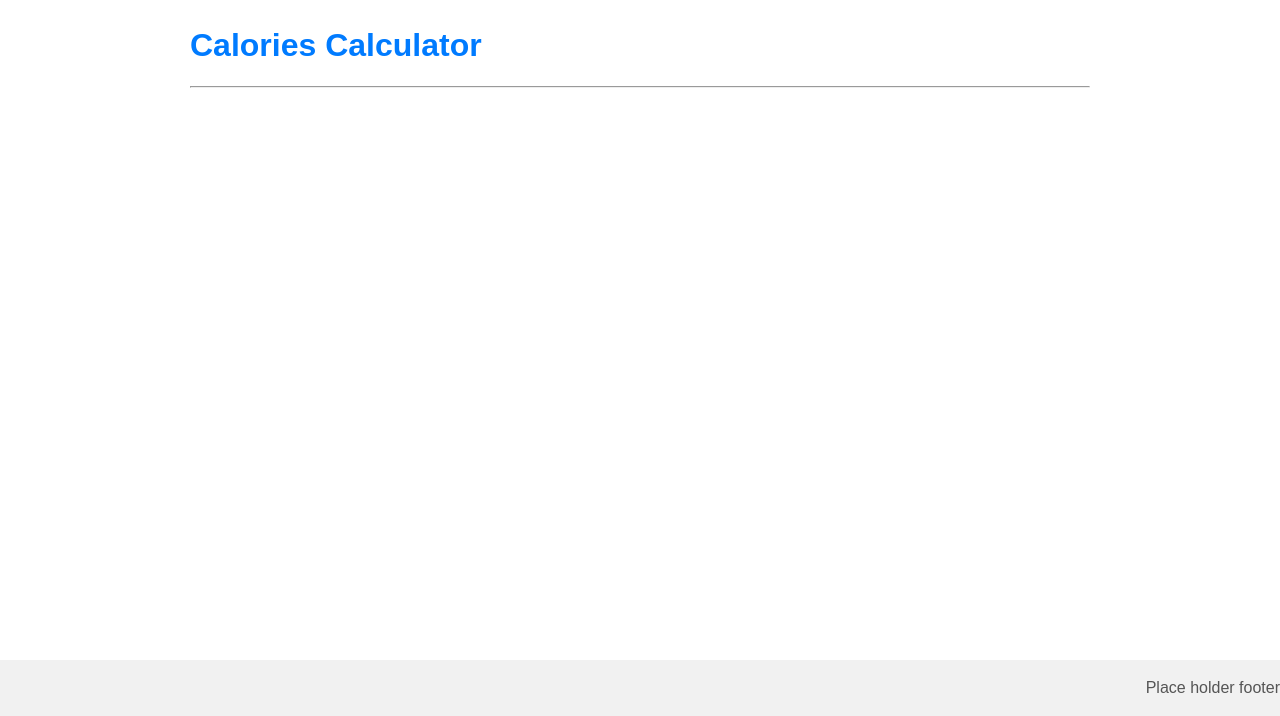
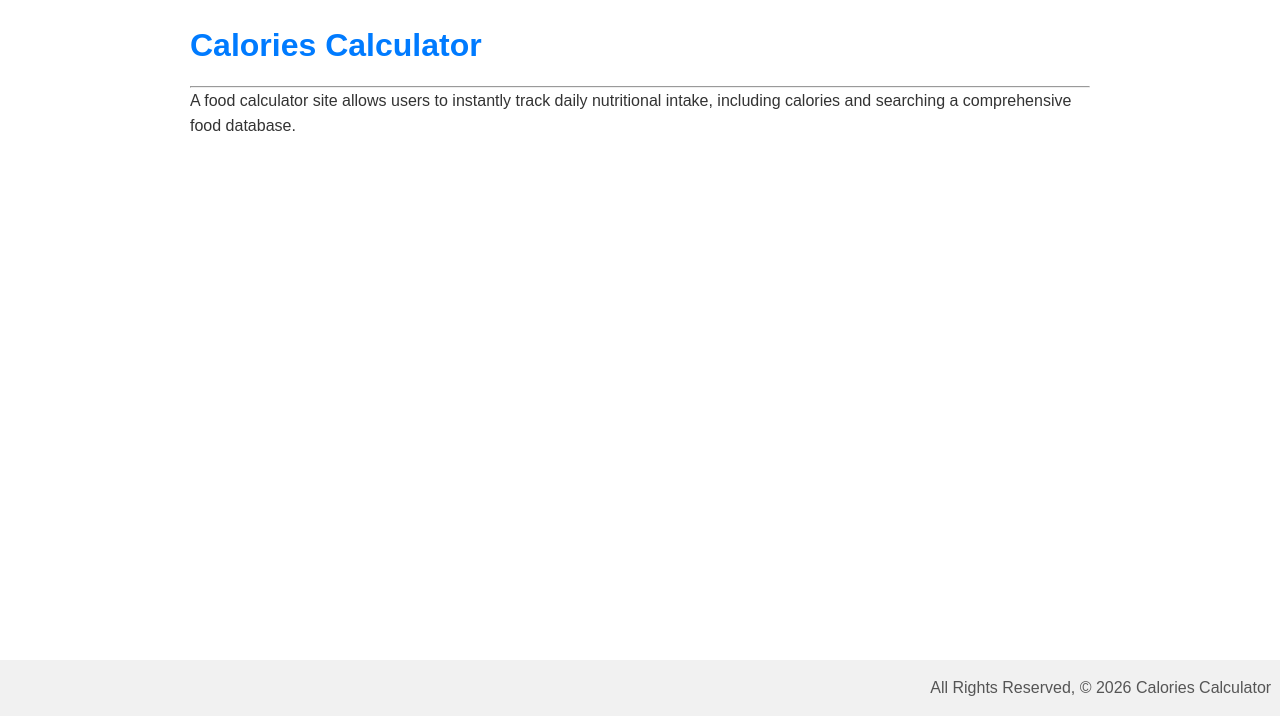
Before and after one commit to MohamedHerz/Calories_Calculator, a Django app: page / in a window 1280 px wide. Shown: the part 84-800 px from the top of the page. Run offline with Django 5.2, Linux system fonts and the light colour scheme.

Commit message:
about page

```diff
--- a/Calories_Calculator/main_app/templates/base.html
+++ b/Calories_Calculator/main_app/templates/base.html
@@ -37,7 +37,7 @@
     </main>
 
     <footer>
-      <div class="right">Place holder footer</div>
+      <div class="right">All Rights Reserved, &copy; 2026 Calories Calculator &nbsp;</div>
     </footer>
   </body>
 </html>
--- a/Calories_Calculator/main_app/templates/home.html
+++ b/Calories_Calculator/main_app/templates/home.html
@@ -1,4 +1,5 @@
 {% extends 'base.html' %} {% block content %}
 <h1>Calories Calculator</h1>
 <hr />
+<p>A food calculator site allows users to instantly track daily nutritional intake, including calories and searching a comprehensive food database.</p>
 {% endblock %}
```
Also changed, not shown: Calories_Calculator/main_app/templates/about.html (deleted), README.md.
